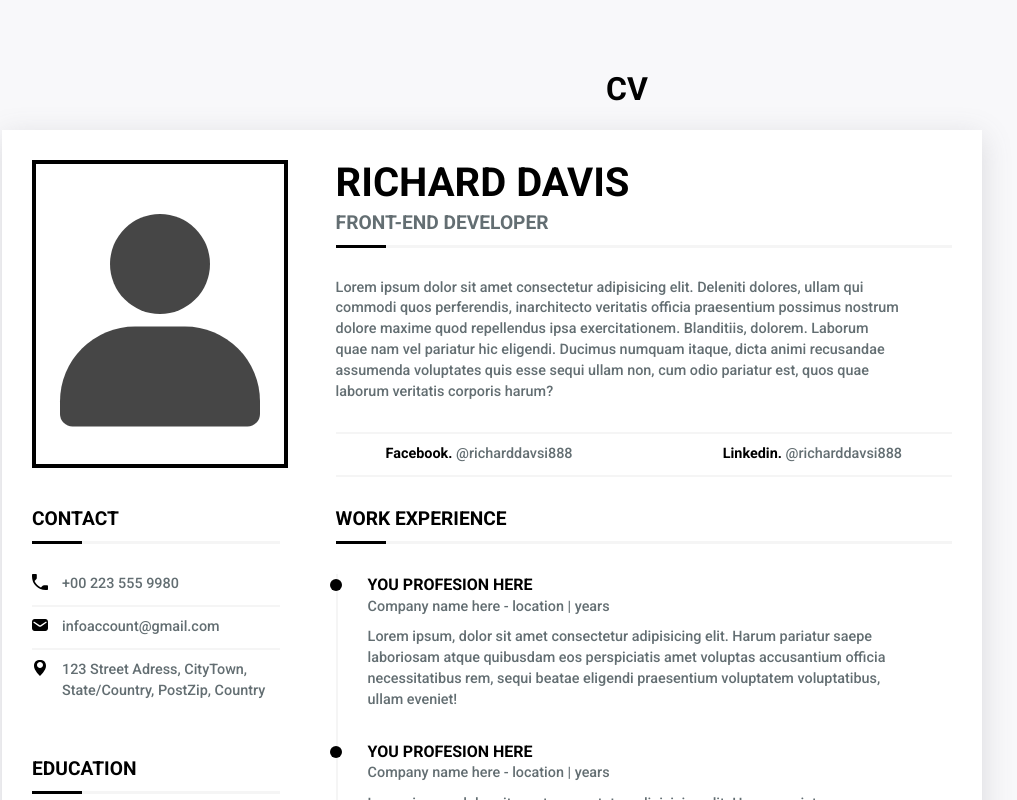
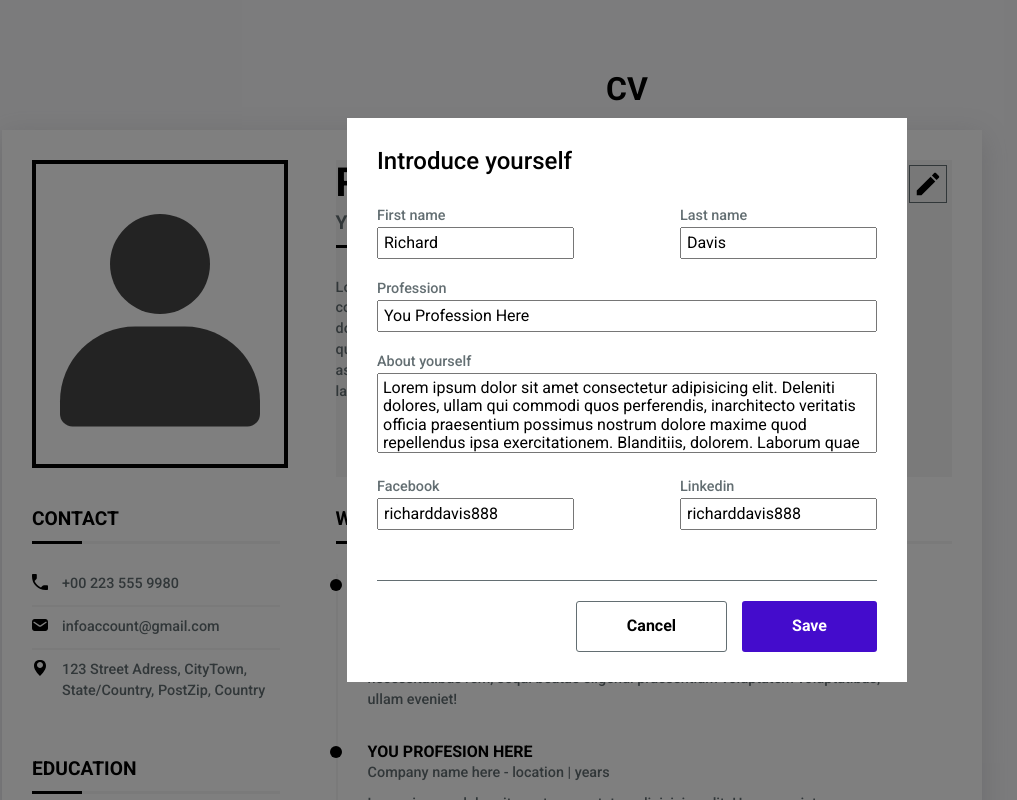
Before and after one commit to TolikaTolika123/cv-application, a React (Create React App) app: page / in a window 1280 px wide. Both pictures are taken after a click on the element 656 px from the left and 318 px from the top of the page. Shown: the top 800 px of the page, without its empty margins (13-1030 px from the left). Built offline with nearby package versions, Linux system fonts and the light colour scheme.

Commit message:
added overview popup

```diff
--- a/src/components/CV-Footer/CVAward.jsx
+++ b/src/components/CV-Footer/CVAward.jsx
@@ -4,7 +4,7 @@ import EditBtn from '../UI/EditBtn'
 
 const CVAward = () => {
   return (
-    <div className='cv__award cv__section'>
+    <div className='cv__award section'>
       <h3 className="award__title regular__title">Award</h3>
       <AwardItem
         title={'Best employee of the year'}
--- a/src/components/CV-Footer/CVReference.jsx
+++ b/src/components/CV-Footer/CVReference.jsx
@@ -10,7 +10,7 @@ const CVReference = () => {
   ]
 
   return (
-    <div className='cv__reference cv__section'>
+    <div className='cv__reference section'>
       <h3 className="reference__title regular__title">Reference</h3>
       <div className="cv__reference-content">
         {references.map(item => (
--- a/src/components/CV-Header/CVImage.jsx
+++ b/src/components/CV-Header/CVImage.jsx
@@ -7,6 +7,7 @@ const CVImage = () => {
     <div className="cv__image">
       <img src={selectedImage} alt="Not found" />
       <input
+        title='Select Image'
         type="file"
         name="myImage"
         alt='d'
--- a/src/components/CV-Header/CVOverview/CVOverview.jsx
+++ b/src/components/CV-Header/CVOverview/CVOverview.jsx
@@ -5,20 +5,29 @@ import CVOverviewPopup from './CVOverviewPopup'
 
 const CVOverview = () => {
   const [modal, setModal] = useState(false);
+  const [firstName, setFirstName] = useState('Richard');
+  const [lastName, setLastName] = useState('Davis');
+  const [profession, setProfession] = useState('You Profession Here');
+  const [about, setAbout] = useState('Lorem ipsum dolor sit amet consectetur adipisicing elit. Deleniti dolores, ullam qui commodi quos perferendis, inarchitecto veritatis officia praesentium possimus nostrum dolore maxime quod repellendus ipsa exercitationem. Blanditiis, dolorem. Laborum quae nam vel pariatur hic eligendi. Ducimus numquam itaque, dicta animi recusandae assumenda voluptates quis esse sequi ullam non, cum odio pariatur est, quos quae laborum veritatis corporis harum?');
+  const [facebook, setFacebook] = useState('richarddavis888');
+  const [linkedin, setLinkedin] = useState('richarddavis888');
+
+  const states = {modal, firstName, lastName, profession, about, facebook, linkedin};
+  const setStates = {setModal, setFirstName, setLastName, setProfession, setAbout, setFacebook, setLinkedin}
 
   return (
-    <div onClick={() => {setModal(true)}} className='cv__overview cv__section'>
-      <h1 className="cv__name">Richard davis</h1>
-      <p className="cv__profession">Front-end developer</p>
+    <div onClick={() => {setModal(true)}} className='cv__overview section'>
+      <h1 className="cv__name"><span className='first__name'>{firstName}</span> <span className='last__name'>{lastName}</span></h1>
+      <p className="cv__profession">{profession}</p>
       <p className="cv__about">
-        Lorem ipsum dolor sit amet consectetur adipisicing elit. Deleniti dolores, ullam qui commodi quos perferendis, inarchitecto veritatis officia praesentium possimus nostrum dolore maxime quod repellendus ipsa exercitationem. Blanditiis, dolorem. Laborum quae nam vel pariatur hic eligendi. Ducimus numquam itaque, dicta animi recusandae assumenda voluptates quis esse sequi ullam non, cum odio pariatur est, quos quae laborum veritatis corporis harum?
+        {about}
       </p>
       <div className="cv__social">
-        <SocialItem socialNetwork='Facebook' username='@richarddavsi888'/>
-        <SocialItem socialNetwork='Linkedin' username='@richarddavsi888'/>
+        <SocialItem socialNetwork='Facebook' username={facebook}/>
+        <SocialItem socialNetwork='Linkedin' username={linkedin}/>
       </div>
       <EditBtn />
-      <CVOverviewPopup visible={modal} setVisible={value => setModal(value)}/>
+      <CVOverviewPopup states={states} setStates={setStates}/>
     </div>
   )
 }
--- a/src/components/CV-Header/CVOverview/CVOverviewPopup.jsx
+++ b/src/components/CV-Header/CVOverview/CVOverviewPopup.jsx
@@ -1,9 +1,89 @@
-import React from 'react'
+import React, { useState } from 'react'
 import SectionPopup from '../../UI/SectionPopup'
 
-const CVOverviewPopup = ({visible, setVisible}) => {
+const CVOverviewPopup = ({ states, setStates }) => {
+  const [firstName, setFirstName] = useState(states.firstName);
+  const [lastName, setLastName] = useState(states.lastName);
+  const [profession, setProfession] = useState(states.profession);
+  const [about, setAbout] = useState(states.about);
+  const [facebook, setFacebook] = useState(states.facebook);
+  const [linkedin, setLinkedin] = useState(states.linkedin);
+
+  const changedStates = {firstName, lastName, profession, about, facebook, linkedin};
+  const setChangedStates = {setFirstName, setLastName, setProfession, setAbout, setFacebook, setLinkedin}
+
   return (
-    <SectionPopup visible={visible} setVisible={value => setVisible(value)}>CVOverviewPopup</SectionPopup>
+    <SectionPopup
+      title='Introduce yourself'
+      states={states}
+      setStates={setStates}
+      changedStates = {changedStates}
+      setChangedStates={setChangedStates}
+    >
+      <div className="section__popup-formGroup">
+        <div className="section__popup-inputContainer">
+          <label htmlFor="section__popup-input" className='section__popup-label'>First name</label>
+          <input
+            name='firstName'
+            type="text"
+            className="section__popup-input"
+            value={firstName}
+            onChange={e => setFirstName(e.target.value)}
+          />
+        </div>
+        <div className="section__popup-inputContainer">
+          <label htmlFor="section__popup-input" className='section__popup-label'>Last name</label>
+          <input
+            name='lastName'
+            type="text"
+            className="section__popup-input"
+            value={lastName}
+            onChange={e => setLastName(e.target.value)}
+          />
+        </div>
+      </div>
+      <div className="section__popup-inputContainer">
+        <label htmlFor="section__popup-input" className='section__popup-label'>Profession</label>
+        <input
+          name='profession'
+          type="text"
+          className="section__popup-input"
+          value={profession}
+          onChange={e => setProfession(e.target.value)}
+        />
+      </div>
+      <div className="section__popup-textareaContainer">
+        <label htmlFor="section__popup-input" className='section__popup-label'>About yourself</label>
+        <textarea
+          name="about"
+          className='section__popup-textarea'
+          value={about}
+          onChange={e => setAbout(e.target.value)}
+        ></textarea>
+      </div>
+      <div className="section__popup-formGroup">
+        <div className="section__popup-inputContainer">
+          <label htmlFor="section__popup-input" className='section__popup-label'>Facebook</label>
+          <input
+            name='facebook'
+            type="text"
+            className="section__popup-input"
+            value={facebook}
+            onChange={e => setFacebook(e.target.value)}
+          />
+        </div>
+        <div className="section__popup-inputContainer">
+          <label htmlFor="section__popup-input" className='section__popup-label'>Linkedin</label>
+          <input
+            name='linkedin'
+            type="text"
+            className="section__popup-input"
+            value={linkedin}
+            onChange={e => setLinkedin(e.target.value)}
+          />
+        </div>
+      </div>
+    </SectionPopup>
   )
 }
 
--- a/src/components/CV-Main/CVContact.jsx
+++ b/src/components/CV-Main/CVContact.jsx
@@ -3,7 +3,7 @@ import ContactItem from '../UI/ContactItem'
 import EditBtn from '../UI/EditBtn'
 const CVContact = () => {
   return (
-    <div className='cv__contact cv__section'>
+    <div className='cv__contact section'>
       <h3 className="contact__title regular__title">Contact</h3>
       <ul className="cv__contact-list">
         <ContactItem link={true} img='phone' type='tel' content='+00 223 555 9980'/>
--- a/src/components/CV-Main/CVEducation.jsx
+++ b/src/components/CV-Main/CVEducation.jsx
@@ -10,7 +10,7 @@ const CVEducation = () => {
   ]
 
   return (
-    <div className='cv__education cv__section'>
+    <div className='cv__education section'>
       <h3 className="education__title regular__title">Education</h3>
       <ul className='cv__education-list'>
         {
--- a/src/components/CV-Main/CVExperience.jsx
+++ b/src/components/CV-Main/CVExperience.jsx
@@ -36,7 +36,7 @@ const CVExperience = () => {
   ]
 
   return (
-    <div className='cv__experience cv__section'>
+    <div className='cv__experience section'>
       <h3 className="experience__title regular__title">Work experience</h3>
       <ul className='cv__experience-list'>
         {experienceList.map(item => (
--- a/src/components/CV-Main/CVSkills.jsx
+++ b/src/components/CV-Main/CVSkills.jsx
@@ -13,7 +13,7 @@ const CVSkills = () => {
   ]
 
   return (
-    <div className='cv__skills cv__section'>
+    <div className='cv__skills section'>
       <h3 className="skills__title regular__title">skills</h3>
       <ul className="cv__skills-list">
         {skills.map(skill => (
--- a/src/components/UI/SectionPopup.jsx
+++ b/src/components/UI/SectionPopup.jsx
@@ -1,14 +1,36 @@
 import React from 'react'
 
-const SectionPopup = ({ children, visible, setVisible }) => {
-  const rootClasses = ['cv__section-popup'];
-  if (visible) {
+const SectionPopup = ({ title, children, states, setStates, changedStates, setChangedStates }) => {
+  const rootClasses = ['section__popup'];
+  if (states.modal) {
     rootClasses.push('active')
-    setTimeout(hidePopup, 1000) //working
   }
 
-  function hidePopup() {
-    setVisible(false)
+  function hidePopup(e) {
+    e.stopPropagation();
+    setStates.setModal(false);
+  }
+
+  function cancelChanges(e) {
+    e.preventDefault();
+    for (let state in changedStates) {
+      setChangedStates[`set${firstLetterUppercase(state)}`](states[state])
+    }
+    hidePopup(e);
+  }
+
+  function saveChanges(e) {
+    e.preventDefault();
+    for (let state in states) {
+      if (state !== 'modal') setStates[`set${firstLetterUppercase(state)}`](changedStates[state])
+    }
+    hidePopup(e);
+  }
+
+  function firstLetterUppercase(str) {
+    str = str.split('');
+    str[0] = str[0].toUpperCase();
+    return str.join('');
   }
 
   return (
@@ -16,8 +38,15 @@ const SectionPopup = ({ children, visible, setVisible }) => {
       className={rootClasses.join(' ')}
       onClick={hidePopup} // not working
     >
-      <div className="cv__section-popup-content">
-        {children}
+      <div className='section__popup-content' onClick={e => e.stopPropagation()}>
+        <h3 className="section__popup-title">{title}</h3>
+        <form className="section__popup-form">
+          {children}
+          <div className="section__popup-buttons">
+            <button className="section__popup-cancel" onClick={cancelChanges}>Cancel</button>
+            <button className="section__popup-save" onClick={saveChanges}>Save</button>
+          </div>
+        </form>
       </div>
     </div>
   )
--- a/src/components/UI/SocialItem.jsx
+++ b/src/components/UI/SocialItem.jsx
@@ -4,7 +4,7 @@ const SocialItem = ({socialNetwork, username}) => {
   return (
     <div className="cv__social-item">
       <b>{socialNetwork}. </b>
-      <span>{username}</span>
+      <span>@{username}</span>
     </div>
   )
 }
--- a/src/styles/index.scss
+++ b/src/styles/index.scss
@@ -71,7 +71,9 @@ body {
     display: flex;
     justify-content: space-between;
   }
-  &__section {
+}
+
+.section {
   position: relative;
   cursor: pointer;
   @include grayOnHover;
@@ -81,7 +83,7 @@ body {
     }
   }
 }
-  &__section-popup {
+.section__popup {
   position: fixed;
   top: 0;
   bottom: 0;
@@ -96,11 +98,74 @@ body {
     justify-content: center;
     align-items: center;
   }
-  }
-  &__section-popup-content {
+  &-content {
     padding: 30px;
     background-color: #fff;
-    min-width: 250px;
+
+    min-width: 500px;
+  }
+  &-title {
+    font-weight: 500;
+    font-size: 1.5rem;
+    margin: 0 0 30px;
+  }
+  &-formGroup {
+    display: flex;
+    justify-content: space-between;
+
+  }
+  &-inputContainer,
+  &-textareaContainer {
+    margin-bottom: 20px;
+  }
+  &-buttons {
+    display: flex;
+    justify-content: end;
+    gap: 15px;
+    border-top: 1px solid $regularGray;
+    padding-top: 20px;
+    margin-top: 30px;
+    button {
+      font-weight: 700;
+      font-size: 1rem;
+      border-radius: 3px;
+      padding: 15px 50px;
+      cursor: pointer;
+
+    }
+  }
+  &-label {
+    display: block;
+    @include regularText;
+  }
+
+  &-input,
+  &-textarea {
+    padding: 5px;
+    box-sizing: border-box;
+  }
+  &-input {
+    width: 100%;
+  }
+  &-textarea {
+    width: 100%;
+    height: 80px;
+    resize: none;
+  }
+  &-cancel {
+    background-color: #fff;
+    border: 1px solid $regularGray;
+    &:hover {
+       background: darken(#fff, 5%);
+    }
+  }
+  &-save {
+    background-color: #440ccc;
+    color: #fff;
+    border: none;
+    &:hover {
+        background: darken(#440ccc, 5%);
+    }
   }
 }
 
```
Lines whose indentation alone changed are shown as unchanged.
